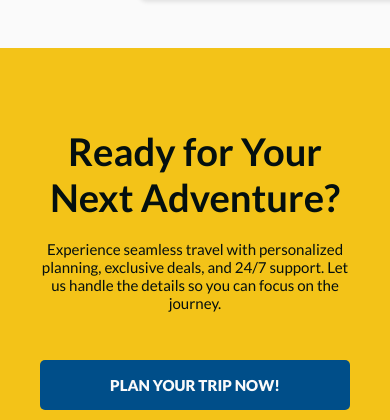
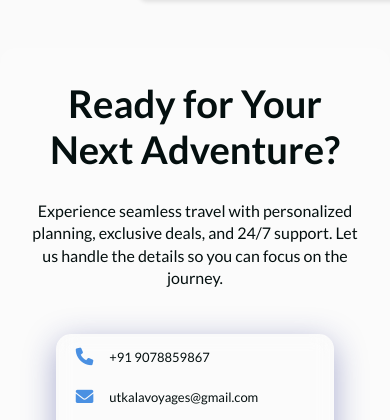
Before and after one commit to ParthaSarathiRautaray1/MYStartUP, a plain HTML site: page index.html in a window 390 px wide. Shown: the part 7525-7945 px from the top of the page. Drawn offline with nearby package versions, Linux system fonts and the light colour scheme.

Commit message:
contact info

```diff
--- a/css/style.css
+++ b/css/style.css
@@ -835,15 +835,40 @@ input.error, select.error {
 
 
 .closing {
-    background-color: var(--safron);
-    padding-top: 5rem;
-    padding-bottom: 5rem;
+    /* background-color: var(--safron);
+    padding-top: 4rem;
+    padding-bottom: 4rem;
     display: flex;
     flex-direction: column;
-    gap: 3rem;
+    gap: 2rem;
     align-items: center;
-    scroll-margin-top: 5rem;
+    scroll-margin-top: 5rem; */
+
+  padding: 2rem;
+  text-align: center;
+  background: rgba(255, 255, 255, 0.1);
+  border-radius: 15px;
+  margin: 2rem 0;
+  scroll-margin-top: 5rem;
 }
+
+.closing h2 {
+    margin-bottom: 0.5rem;
+
+  }
+
+
+  .closing p {
+    margin-bottom: 1rem;
+    font-size: 1rem;
+    line-height: 1.4;
+  }
+
+
+
+  .contact-item a {
+    padding: 0.5rem 1rem;
+  }
 
 .closing > :first-child {
     display: flex;
@@ -861,13 +886,206 @@ input.error, select.error {
 }
 
 .cta {
+    display: inline-block;
+    margin-top: 1rem;
     color: var(--white);
     background-color: var(--polynesian-blue);
     text-align: center;
     width: min(100%, 20rem);
-    padding: 1rem .5rem;
+    padding: 0.8rem 1.5rem;
     border-radius: 5px;
+    transition: transform 0.3s ease;
 }
+
+
+/* contactus */
+
+
+.contact-info {
+    margin: 1rem 0;
+    display: flex;
+    flex-direction: column;
+    gap: 0.8rem;
+  }
+
+  .contact-item {
+    display: flex;
+    align-items: center;
+    gap: 1rem;
+    font-size: 1rem;
+  }
+
+  .contact-item i {
+    color: #000000;
+    font-size: 1rem;
+  }
+
+
+
+  .contact-info {
+    margin: 0.5rem 0;
+    display: flex;
+    flex-direction: column;
+    gap: 0.8rem;
+    background: rgba(255, 255, 255, 0.1);
+    padding: 2rem;
+    border-radius: 15px;
+    backdrop-filter: blur(10px);
+    box-shadow: 0 8px 32px 0 rgba(31, 38, 135, 0.37);
+  }
+
+  .contact-item {
+    opacity: 0;
+    transform: translateX(-50px);
+    animation: slideInFromLeft 0.6s ease forwards;
+  }
+  .contact-item i {
+    font-size: 1.5rem;
+    color: #4a90e2;
+    transition: all 0.3s ease;
+  }
+
+  .contact-item:hover i {
+    transform: rotate(360deg) scale(1.2);
+  }
+
+  .contact-item span {
+    position: relative;
+    overflow: hidden;
+  }
+
+  .contact-item span::after {
+    content: '';
+    position: absolute;
+    bottom: -2px;
+    left: 0;
+    width: 0;
+    height: 2px;
+    background: #4a90e2;
+    transition: width 0.3s ease;
+  }
+
+  .contact-item:hover span::after {
+    width: 100%;
+  }
+
+  @keyframes slideInFromLeft {
+    to {
+      opacity: 1;
+      transform: translateX(0);
+    }
+  }
+
+  @keyframes pulse {
+    0% {
+      box-shadow: 0 0 0 0 rgba(74, 144, 226, 0.4);
+    }
+    70% {
+      box-shadow: 0 0 0 10px rgba(74, 144, 226, 0);
+    }
+    100% {
+      box-shadow: 0 0 0 0 rgba(74, 144, 226, 0);
+    }
+  }
+
+  .contact-item:nth-child(1) { animation-delay: 0.2s; }
+  .contact-item:nth-child(2) { animation-delay: 0.4s; }
+  .contact-item:nth-child(3) { animation-delay: 0.6s; }
+
+  /* Add pulse animation on hover */
+  .contact-item:hover {
+    animation: pulse 1.5s infinite;
+  }
+
+  .contact-item a {
+    display: flex;
+    align-items: center;
+    gap: 1rem;
+    padding: 1rem;
+    border-radius: 10px;
+    transition: all 0.3s ease;
+    background: rgba(255, 255, 255, 0.05);
+  }
+
+  .contact-item:nth-child(2) {
+    animation-delay: 0.2s;
+  }
+
+.contact-item a:hover {
+    background: rgba(74, 144, 226, 0.1);
+    transform: translateX(10px);
+  }
+
+  .contact-item:nth-child(3) {
+    animation-delay: 0.4s;
+  }
+
+  .bounce i {
+    animation: bounce 2s infinite;
+  }
+
+  .slide-in {
+    display: inline-block;
+    position: relative;
+  }
+
+  .contact-item:hover i {
+    transform: scale(1.2);
+  }
+
+  @keyframes fadeInUp {
+    to {
+      opacity: 1;
+      transform: translateY(0);
+    }
+  }
+
+  @keyframes bounce {
+    0%, 20%, 50%, 80%, 100% {
+      transform: translateY(0);
+    }
+    40% {
+      transform: translateY(-5px);
+    }
+    60% {
+      transform: translateY(-3px);
+    }
+  }
+
+
+  @media screen and (max-width: 768px) {
+    .contact-info {
+      width: 90%;
+      margin: 0.5rem auto;
+      padding: 0.8rem;
+    }
+
+    .contact-item a {
+      font-size: 14px;
+      padding: 0.4rem 0.8rem;
+    }
+
+    .contact-item i {
+      font-size: 1.2rem;
+    }
+  }
+
+  @media screen and (max-width: 480px) {
+    .contact-info {
+      width: 85%;
+      padding: 0.6rem;
+    }
+
+    .contact-item a {
+      font-size: 13px;
+      padding: 0.3rem 0.6rem;
+    }
+
+    .contact-item i {
+      font-size: 1.1rem;
+    }
+  }
+
 
 
 
--- a/index.html
+++ b/index.html
@@ -598,7 +598,34 @@
               focus on the journey.
             </p>
 
-            <!-- contact info -->
+             <!-- contact info -->
+            <div class="contact-info">
+                <div class="contact-item animate-contact">
+                    <a href="tel:+919090786756">
+                  <i class="fas fa-phone"></i>
+                  <span>+91 9078859867</span>
+                  </a>
+
+                </div>
+
+                <div class="contact-item animate-contact">
+                    <a href="mailto:utkalavoyages@gmail.com">
+                  <i class="fas fa-envelope"></i>
+                  <span>utkalavoyages@gmail.com</span>
+                </a>
+                </div>
+
+                <div class="contact-item animate-contact">
+                    <a href="https://wa.me/919090786756" target="_blank">
+                  <i class="fab fa-whatsapp"></i>
+                  <span>+91 9078859867</span>
+                </a>
+                </div>
+              </div>
+
+
+
+
 
           </div>
           <a href="#contact_us" class="cta">PLAN YOUR TRIP NOW!</a>
@@ -616,7 +643,7 @@
           By
           <a
             href="https://www.linkedin.com/in/parthasarathi-rautaray-53100731a/"
-            style="color: var(--safron); font-weight: 900"
+            style="color:rgb(58, 58, 235); font-weight: 900"
             >Partha Sarathi Rautaray</a
           >
         </section>
@@ -633,3 +660,4 @@
   href="https://fonts.googleapis.com/css2?family=Cinzel:wght@400;600;700&family=Crimson+Text:wght@400;600&display=swap"
   rel="stylesheet"
 />
+<link rel="stylesheet" href="https://cdnjs.cloudflare.com/ajax/libs/font-awesome/6.0.0/css/all.min.css">
--- a/js/script.js
+++ b/js/script.js
@@ -18,11 +18,11 @@ document.addEventListener("DOMContentLoaded", () => {
     let currentBannerIndex = 0;
 
 
-    // HAMBURGER ICON Navigation
-    hamburgerIcon.addEventListener('click', () => {
-        mobileNav.classList.toggle('active');
+    document.addEventListener('DOMContentLoaded', function() {
+        hamburgerIcon.addEventListener('click', function() {
+            mobileNav.classList.toggle('show');
+        });
     });
-
     // Banners Auto Slider Function
     let moveDirection = "right";
     let moveToNextBanner = () => {
```
